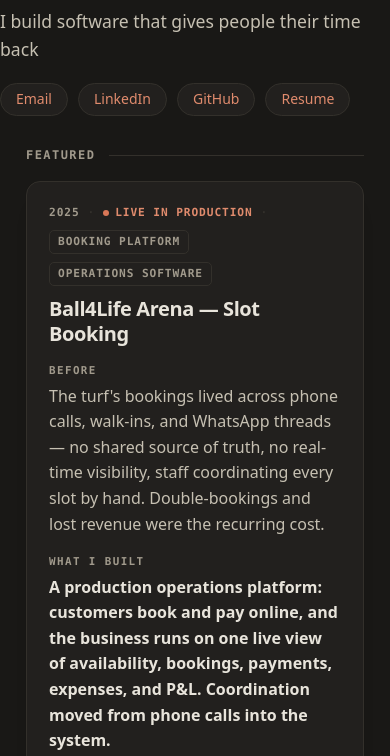
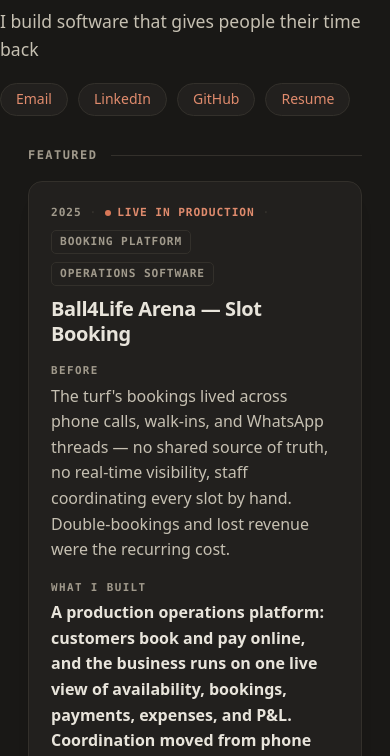
Before and after one commit to young-pluto/portfolio, a website: page index.html in a window 390 px wide. Shown: the part 88-844 px from the top of the page. Drawn offline with Linux system fonts and the light colour scheme.

Commit message:
Increase base wrap padding to 28px so content isn't edge-to-edge on narrow windows
Co-Authored-By: Claude Opus 4.8 <noreply@anthropic.com>

```diff
--- a/index.html
+++ b/index.html
@@ -68,7 +68,7 @@
     .wrap {
       max-width: 760px;
       margin: 0 auto;
-      padding: 0 20px;
+      padding: 0 28px;
     }
 
     a {
@@ -650,10 +650,6 @@
     @media (max-width: 560px) {
       body {
         font-size: 16px;
-      }
-
-      .wrap {
-        padding: 0 26px;
       }
 
       .site-header {
```
Also changed, not shown: portfolio-v2.html (+1 -5 lines).
